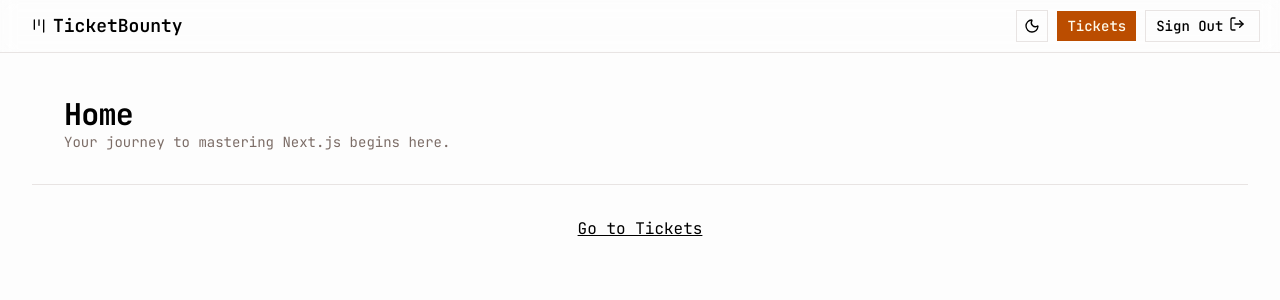
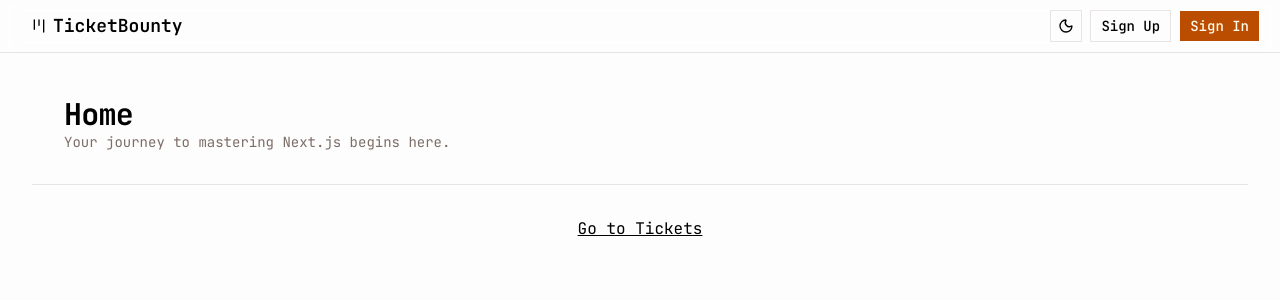
Before and after one commit to Phenk0/next-trtn-app-one, a Next.js app: page / in a window 1280 px wide. Shown: the top 300 px of the page. Built offline with nearby package versions, Linux system fonts and the light colour scheme; no server answers.

Commit message:
try#2: updated databaseSchema, vid->#146

```diff
--- a/components/appHeader.tsx
+++ b/components/appHeader.tsx
@@ -16,7 +16,7 @@ export default function AppHeader() {
 
   if (!isFetched) return;
 
-  const navItems = !user ? (
+  const navItems = user ? (
     <>
       <Link href={ticketsPath} className={cn(buttonVariants())}>
         Tickets
```
